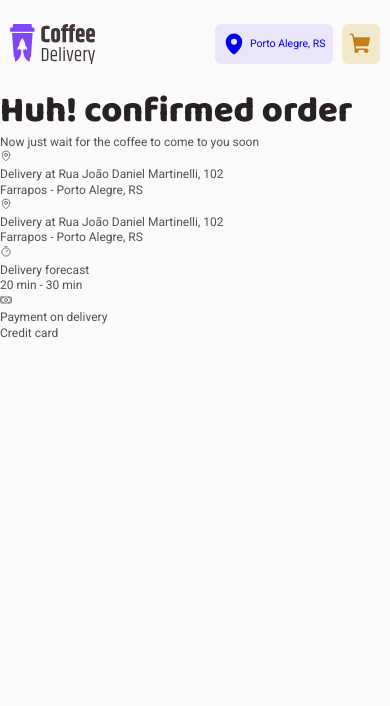
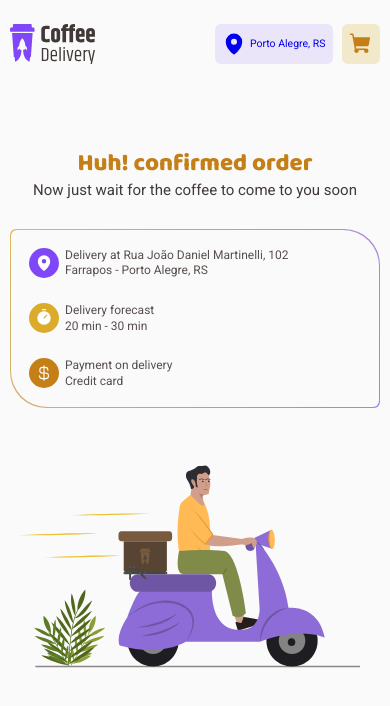
Before and after one commit to marcosvaldeni/coffeedelivery, a React (Vite) app: page /success in a window 390 px wide. Shown: the top 706 px of the page. Built offline with nearby package versions, Linux system fonts and the light colour scheme.

Commit message:
success paga - styled for mobile Done

```diff
--- a/src/pages/Success/index.tsx
+++ b/src/pages/Success/index.tsx
@@ -1,55 +1,60 @@
-import { MapPin, Money, Timer } from "phosphor-react";
+import { CurrencyDollar, Info, MapPin, Money, Timer } from "phosphor-react";
+import {
+  Container,
+  IconCurrency,
+  IconMap,
+  IconTime,
+  InfoContainer,
+  InfoDiv,
+  Main,
+  SubTitle,
+  Title
+} from "./styles";
+
+import inllustration from '../../assets/illustration.svg';
 
 export function Success() {
   return (
-    <div>
-      <h1>Huh! confirmed order</h1>
-      <p>Now just wait for the coffee to come to you soon</p>
+    <Main>
+      <Title>Huh! confirmed order</Title>
+      <SubTitle>Now just wait for the coffee to come to you soon</SubTitle>
 
-      <div>
-        <div>
-          <div>
-            <div>
-              <MapPin />
-            </div>
+      <InfoContainer>
+        <Container>
+          <InfoDiv>
+            <IconMap>
+              <MapPin weight="fill" />
+            </IconMap>
             <div>
               <p>Delivery at Rua João Daniel Martinelli, 102</p>
               <p>Farrapos - Porto Alegre, RS</p>
             </div>
-          </div>
+          </InfoDiv>
 
-          <div>
-            <div>
-              <MapPin />
-            </div>
-            <div>
-              <p>Delivery at Rua João Daniel Martinelli, 102</p>
-              <p>Farrapos - Porto Alegre, RS</p>
-            </div>
-          </div>
-
-          <div>
-            <div>
-              <Timer />
-            </div>
+          <InfoDiv>
+            <IconTime>
+              <Timer weight="fill" />
+            </IconTime>
             <div>
               <p>Delivery forecast</p>
               <p>20 min - 30 min</p>
             </div>
-          </div>
+          </InfoDiv>
 
-          <div>
-            <div>
-              <Money />
-            </div>
+          <InfoDiv>
+            <IconCurrency>
+              <CurrencyDollar weight="fill" />
+            </IconCurrency>
             <div>
               <p>Payment on delivery</p>
               <p>Credit card</p>
             </div>
-          </div>
+          </InfoDiv>
 
-        </div>
-      </div>
-    </div>
+        </Container>
+      </InfoContainer>
+
+      <img src={inllustration} alt="" />
+    </Main>
   );
 }
--- a/src/pages/Success/styles.ts
+++ b/src/pages/Success/styles.ts
@@ -1 +1,83 @@
 import styled from 'styled-components';
+
+export const Main = styled.div`
+    max-width: 1120px;
+    margin: 0 auto;
+    padding: 0 10px;
+
+    display: flex;
+    flex-direction: column;
+    align-items: center;
+
+    img {
+      width: 100%;
+      max-width: 32rem;
+      margin-top: 4rem;
+    }
+
+  @media (min-width: 575px) {
+    padding: 0 20px;
+  }
+`;
+
+export const Title = styled.h1`
+  margin-top: 5rem;
+  font-size: 2rem;
+  color: ${props => props.theme['primary-900']};
+`;
+
+export const SubTitle = styled.p`
+  margin-top: 4px;
+  font-size: 1.25rem;
+  color: ${props => props.theme['base-subtitle']};
+`;
+
+export const InfoContainer = styled.div`
+  width: 100%;
+  max-width: 32rem;
+  margin-top: 2.5rem;
+  padding: 1px;
+  background: linear-gradient(290.03deg, #A480EF 0%, #DCB959 100%);
+  border-radius: 6px 36px;
+`;
+
+export const Container = styled.div`
+  padding: 1.5rem;
+  background: ${pros => pros.theme.background};
+  border-radius: 6px 36px;
+`;
+
+export const InfoDiv = styled.div`
+  display: flex;
+  gap: 0.5rem;
+
+  & + & {
+    margin-top: 2rem;
+  }
+`;
+
+const BaseIcon = styled.div`
+  width: 2.5rem;
+  height: 2.5rem;
+  display: flex;
+  align-items: center;
+  justify-content: center;
+  border-radius: 50%;
+
+  svg {
+    font-size: 1.5rem;
+    color: white;
+  }
+`;
+
+export const IconMap = styled(BaseIcon)`
+  background-color: ${props => props.theme['secondary-500']};
+`;
+
+export const IconTime = styled(BaseIcon)`
+  background-color: ${props => props.theme['primary-500']};
+`;
+
+export const IconCurrency = styled(BaseIcon)`
+  background-color: ${props => props.theme['primary-900']};
+`;
```
